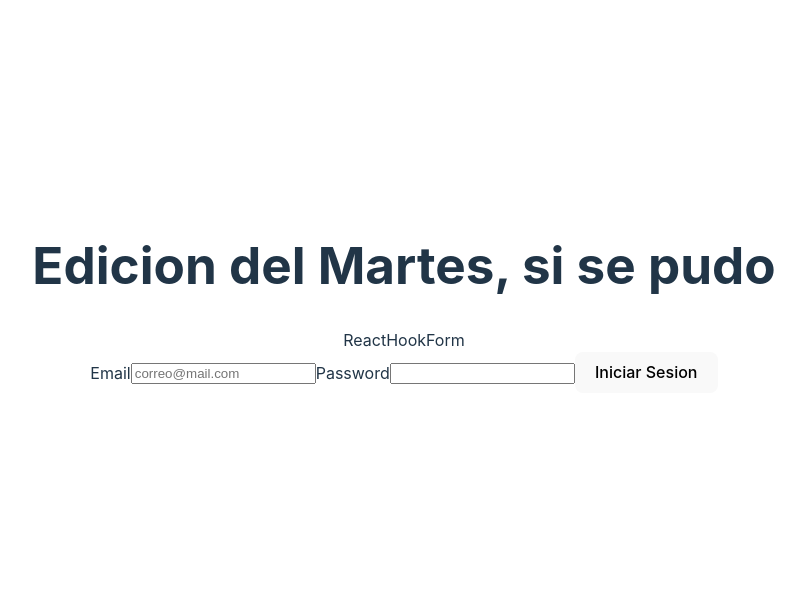
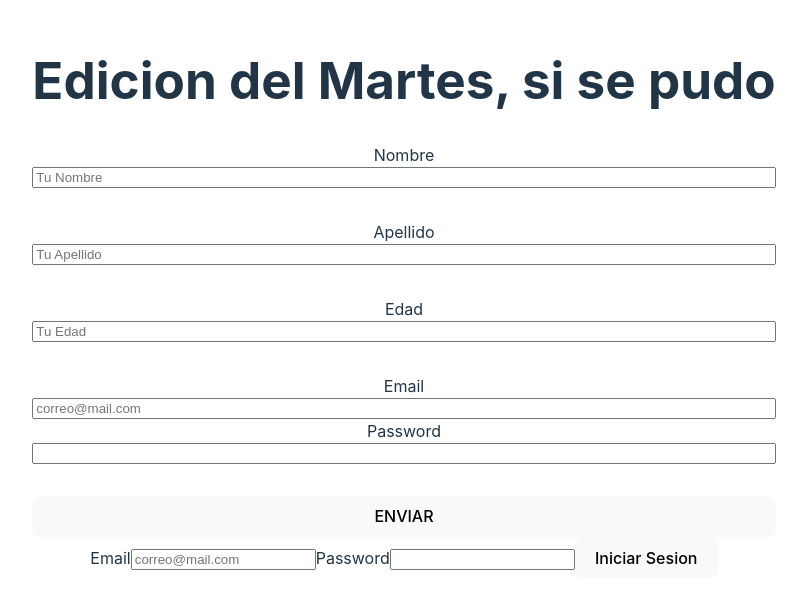
Before and after one commit to SSEGURIDAD10/FrontEnd-Avanzado, a React (Vite) app in the folder 01-react-form/: page / in a window 1280 px wide. Shown: the part 102-710 px from the top of the page, without its empty margins (236-1043 px from the left). Built offline with nearby package versions, Linux system fonts and the light colour scheme.

Commit message:
React Hook, useForm, yup

```diff
--- a/01-react-form/package.json
+++ b/01-react-form/package.json
@@ -10,6 +10,7 @@
     "preview": "vite preview"
   },
   "dependencies": {
+    "@hookform/resolvers": "^3.9.0",
     "react": "^18.2.0",
     "react-dom": "^18.2.0",
     "react-hook-form": "^7.51.4",
--- a/01-react-form/src/Components/ReactHookForm/ReactHookForm.jsx
+++ b/01-react-form/src/Components/ReactHookForm/ReactHookForm.jsx
@@ -1,9 +1,116 @@
-import React from 'react'
+import { useForm } from "react-hook-form";
+import { yupResolver } from "@hookform/resolvers/yup";
+import * as yup from "yup";
 
 const ReactHookForm = () => {
+  const userFormSchema = yup.object({
+    firstName: yup.string().max(20).required("Escribe tu nombre"),
+    lastName: yup.string().required("Escribe tu apellido"),
+    age: yup
+      .number()
+      .max(100)
+      .positive("La edad debe ser un número positivo")
+      .integer("Ingresa tu edad"),
+
+    password: yup
+      .string()
+      .required("No ingresaste tu contraseña")
+      .min(5, "La contraseña debe tener al menos 5 caracteres")
+      .matches(
+        /^(?=.*[a-z])(?=.*[A-Z])(?=.*[0-9])(?=.*[!@#$%.^&*])/,
+        "La contraseña debe tener al menos 5 caracteres, un número, una letra mayúscula, una letra minúscula y un caracter especial"
+      ),
+    // gender: yup
+    //   .mixed()
+    //   .oneOf(["M", "F", "O"], "Selecciona un género: Hombre, Mujer u Otro")
+    //   .defined(),
+  });
+
+  const {
+    register,
+    handleSubmit,
+    formState: { errors },
+  } = useForm({
+    //* resolver sirve para establecer el esquema de validación,
+    //* un esquema es un conjunto de reglas de validación que se aplican a un conjunto de datos
+    //* para ello usamos la función yupResolver y le pasamos como argumento nuestro schema (userFormSchema)
+    resolver: yupResolver(userFormSchema),
+  });
+
+  const onSubmit = (data) => console.log(data);
+
   return (
-    <div>ReactHookForm</div>
-  )
-}
+    //* VA TODO NUESTRO DISEÑO HTML
+    //? Paso #1: Crear el formulario base en JSX
+    <div className="login">
+      <div className="login-container">
+        <form
+          onSubmit={handleSubmit(onSubmit)}
+          style={{ display: "flex", flexDirection: "column" }}
+        >
+          <label htmlFor="firstName">Nombre</label>
+          <input
+            type="text"
+            name="firstName"
+            placeholder="Tu Nombre"
+            id="firstName"
+            {...register("firstName", { required: true, maxLength: 20 })}
+          />
+          <p>{errors.firstName?.message}</p>
+
+          <label htmlFor="lastName">Apellido</label>
+          <input
+            type="text"
+            name="lastName"
+            placeholder="Tu Apellido"
+            id="lastName"
+            {...register("lastName")}
+          />
+          <p>{errors.lastName?.message}</p>
+
+          <label htmlFor="age">Edad</label>
+          <input
+            type="number"
+            name="age"
+            placeholder="Tu Edad"
+            id="age"
+            {...register("age")}
+          />
+          <p>{errors.age?.message}</p>
+
+          {/* <label htmlFor="gender">Genero</label>
+          <select name="gender" id="gender">
+            <option value="">Elige un genero</option>
+            <option value="M">Masculino</option>
+            <option value="F">Femenino</option>
+            <option value="O">Otro</option>
+          </select>
+          <p>{errors.gender?.message}</p> */}
+
+          <label htmlFor="email">Email</label>
+          <input
+            type="text"
+            name="email"
+            placeholder="correo@mail.com"
+            id="email"
+            {...register("email")}
+          />
+          {/* <p>{errors.email?.message}</p> */}
+
+          <label htmlFor="password">Password</label>
+          <input
+            type="password"
+            name="password"
+            id="password"
+            {...register("password")}
+          />
+          <p>{errors.password?.message}</p>
+
+          <button type="submit">ENVIAR</button>
+        </form>
+      </div>
+    </div>
+  );
+};
 
 export default ReactHookForm;
```
Also changed, not shown: 1 other file (tests, documents, lock files or other folders).
